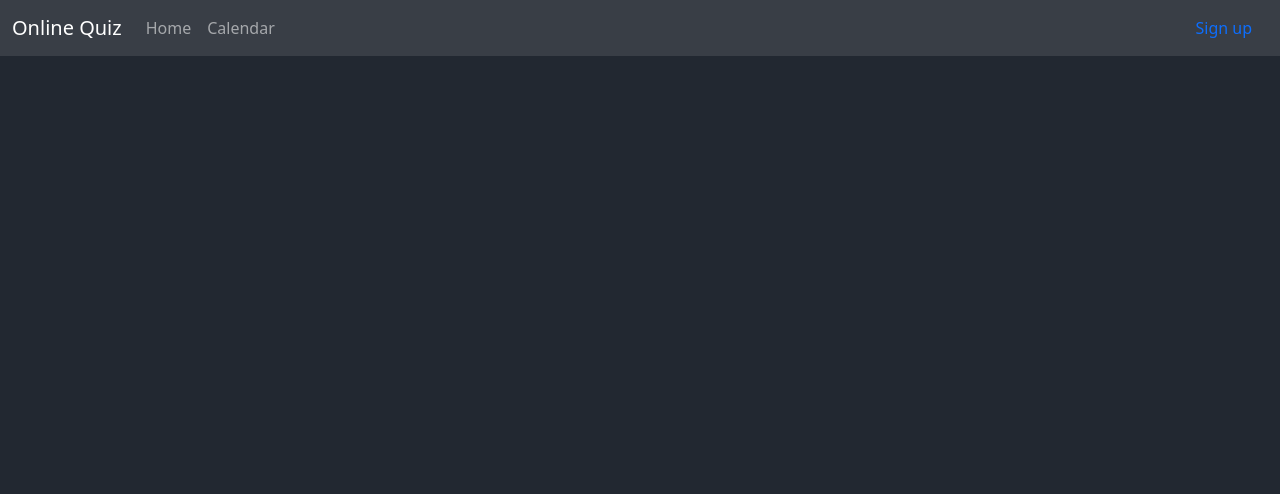
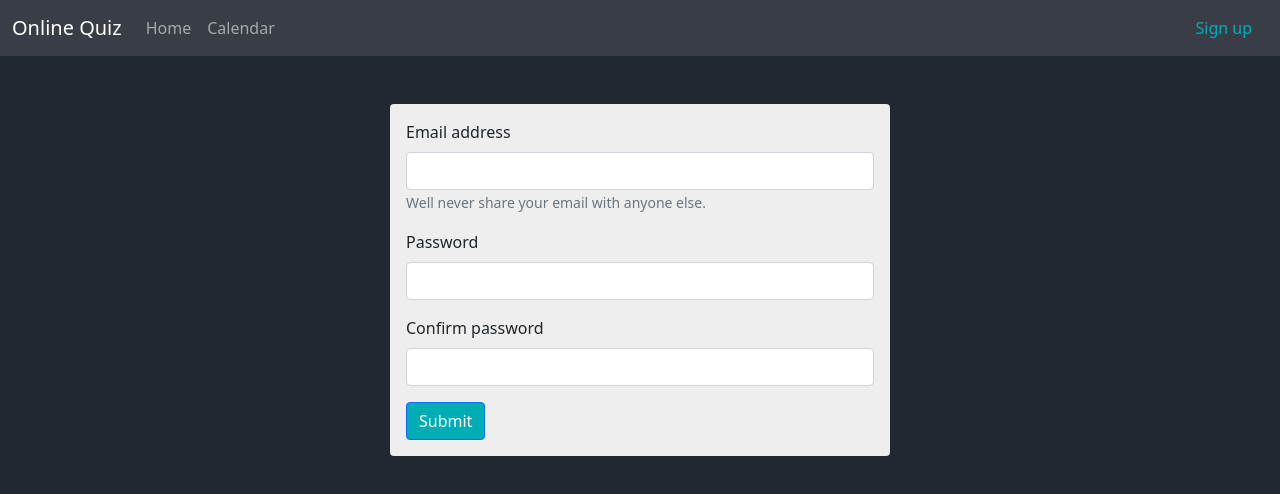
Before and after one commit to Jantero93/online-quiz, a React (Create React App) app in the folder web-app/: page /sign-up in a window 1280 px wide. Shown: the top 494 px of the page. Built offline with nearby package versions, Linux system fonts and the light colour scheme.

Commit message:
sign up form

```diff
--- a/web-app/src/App.tsx
+++ b/web-app/src/App.tsx
@@ -3,12 +3,15 @@ import { BrowserRouter as Router, Routes, Route } from 'react-router-dom';
 
 import CustomCalendar from './views/CustomCalendar';
 import HomePage from './views/HomePage';
+import SignUp from './views/SignUp';
+
 import NavigationBar from './components/NavigationBar';
 
 import 'bootstrap/dist/css/bootstrap.min.css';
 import 'react-calendar/dist/Calendar.css';
 import './styles/colors.css';
 import './styles/fonts.css';
+import './styles/sizes.css';
 import './styles/spacing.css';
 
 const App = () => {
@@ -26,6 +29,7 @@ const App = () => {
           key={'calendar'}
           element={<CustomCalendar />}
         />
+        <Route path="/sign-up" key={'signup'} element={<SignUp />} />
       </Routes>
     </Router>
   );
--- a/web-app/src/components/NavigationBar.tsx
+++ b/web-app/src/components/NavigationBar.tsx
@@ -22,7 +22,7 @@ const NavigationBar = () => {
               Calendar
             </Nav.Link>
           </Nav>
-          <Nav.Link as={Link} to="sign-up">
+          <Nav.Link className="_ColorDepth-3" as={Link} to="sign-up">
             Sign up
           </Nav.Link>
         </NavBar.Collapse>
--- a/web-app/src/styles/colors.css
+++ b/web-app/src/styles/colors.css
@@ -13,3 +13,19 @@
 ._ColorDepth-Bg-4 {
   background-color: #EEEEEE;
 }
+
+._ColorDepth-1 {
+ color: #222831;
+}
+
+._ColorDepth-2 {
+ color: #393E46;
+}
+
+._ColorDepth-3 {
+ color: #00ADB5;
+}
+
+._ColorDepth-4 {
+  color: #EEEEEE;
+}
--- a/web-app/src/styles/fonts.css
+++ b/web-app/src/styles/fonts.css
@@ -5,3 +5,7 @@
 ._Inverted-Text {
   color: black !important;
 }
+
+._Error-Text {
+  color: red;
+}
--- /dev/null
+++ b/web-app/src/styles/sizes.css
@@ -0,0 +1,3 @@
+._Max_Width_500 {
+  max-width: 500px;
+}
--- /dev/null
+++ b/web-app/src/views/SignUp.tsx
@@ -0,0 +1,68 @@
+import React, { useState } from 'react';
+import Button from 'react-bootstrap/esm/Button';
+import Form from 'react-bootstrap/esm/Form';
+
+const SignUp = () => {
+  const [email, setEmail] = useState('');
+  const [password, setPassword] = useState('');
+  const [confirmPassword, setConfirmPassword] = useState('');
+  const [errors, setErrors] = useState<string[]>([]);
+
+  const isPasswordsSame = () => password === confirmPassword;
+  const isPasswordValid = () => password.length > 6 && password.length <= 30;
+
+  const submit = (event: React.FormEvent<HTMLFormElement>) => {
+    event.preventDefault();
+    setErrors([]);
+
+    if (!isPasswordsSame()) setErrors(errors.concat("Password don't match"));
+    if (!isPasswordValid()) setErrors(errors.concat('Password length 6 - 30'));
+
+    if (errors.length) return;
+
+    console.log(email);
+    console.log(password);
+  };
+
+  return (
+    <Form
+      className="_ColorDepth-Bg-4 _Max_Width_500 mx-auto mt-5 p-3 rounded"
+      onSubmit={submit}
+    >
+      <Form.Group className="mb-3" controlId="email">
+        <Form.Label>Email address</Form.Label>
+        <Form.Control onChange={(e) => setEmail(e.target.value)} type="email" />
+        <Form.Text className="text-muted">
+          Well never share your email with anyone else.
+        </Form.Text>
+      </Form.Group>
+
+      <Form.Group className="mb-3" controlId="password">
+        <Form.Label>Password</Form.Label>
+        <Form.Control
+          type="password"
+          onChange={(e) => setPassword(e.target.value)}
+        />
+      </Form.Group>
+
+      <Form.Group className="mb-3" controlId="retypePassword">
+        <Form.Label>Confirm password</Form.Label>
+        <Form.Control
+          type="password"
+          onChange={(e) => setConfirmPassword(e.target.value)}
+        />
+      </Form.Group>
+
+      <Button className="_ColorDepth-Bg-3" type="submit">
+        Submit
+      </Button>
+      {errors.map((error) => (
+        <p className="_Error-Text" key={error}>
+          {error}
+        </p>
+      ))}
+    </Form>
+  );
+};
+
+export default SignUp;
```
